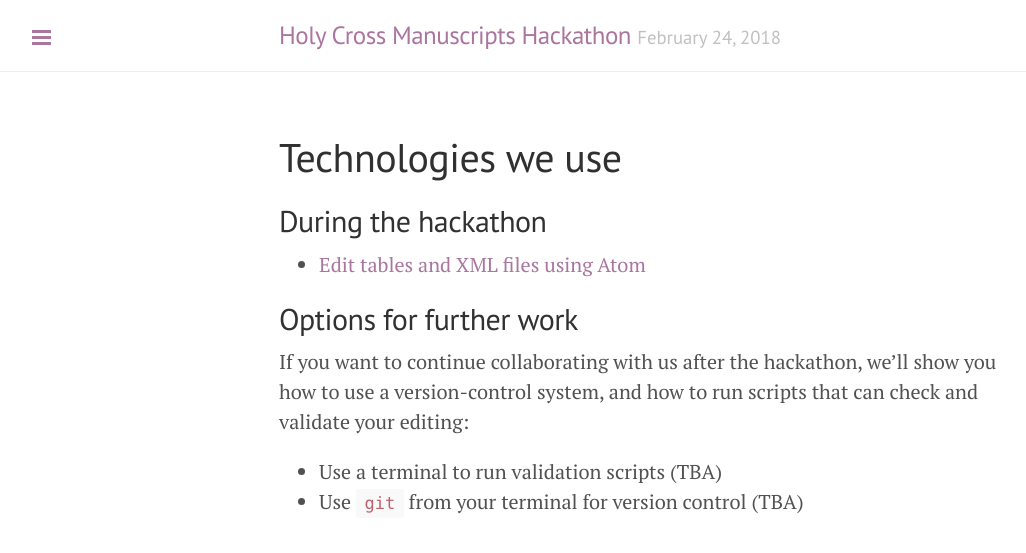
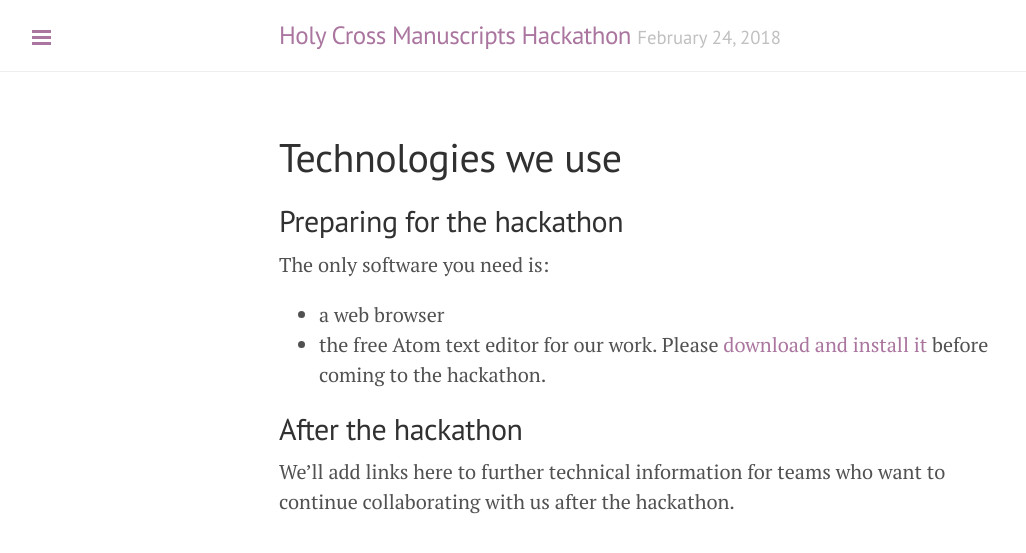
Before and after one commit to HCMID/ms-hackathon-2018, a Jekyll site: the page built from docs/tech/index.md, in a window 1280 px wide. Shown: the top 553 px of the page, without its empty margins (1-1027 px from the left). Built offline with Jekyll 4.4.1, drawn with Linux system fonts in a browser that asks for light colours.

Commit message:
Update web site

```diff
--- a/docs/tech/index.md
+++ b/docs/tech/index.md
@@ -4,16 +4,14 @@ layout: page
 ---
 
 
-## During the hackathon
+## Preparing for the hackathon
+
+The only software you need is:
+
+-  a web browser
+-  the free Atom text editor for our work.  Please [download and install it](https://atom.io/) before coming to the hackathon.
 
 
--  [Edit tables and XML files using Atom](atom)
+## After the hackathon
 
-
-## Options for further work
-
-
-If you want to continue collaborating with us after the hackathon, we'll show you how to use a version-control system, and how to run scripts that can check and validate your editing:
-
--   Use a terminal to run validation scripts (TBA)
--   Use `git` from your terminal for version control (TBA)
+We'll add links here to further technical information for teams who want to continue collaborating with us after the hackathon.
```
Also changed, not shown: docs/followup.md (added, +13 -0 lines), docs/index.md (+3 -0 lines), docs/overview.md (+1 -1 lines), docs/registration.md (+2 -0 lines), docs/students.md (added, +13 -0 lines), docs/teachers.md (added, +9 -0 lines), docs/tech/atom.md (+4 -1 lines), docs/tech/specs.md (added, +18 -0 lines).
